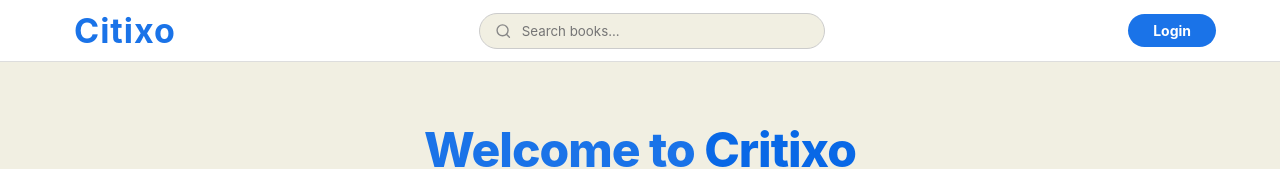
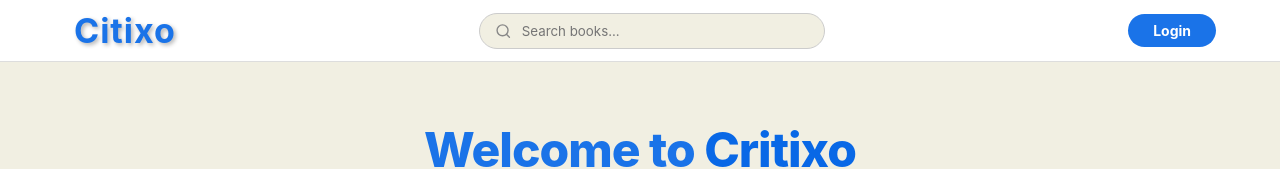
Before and after one commit to mtalhakhansialvi786-collab/Critixo, a React (Vite) app in the folder frontend/: page / in a window 1280 px wide. Shown: the top 169 px of the page. Built offline with nearby package versions, Linux system fonts and the light colour scheme; no server answers.

Commit message:
Update Navbar.jsx

```diff
--- a/frontend/src/components/Navbar.jsx
+++ b/frontend/src/components/Navbar.jsx
@@ -85,8 +85,10 @@ const styles = {
     fontSize: '34px',
     fontWeight: 'bold',
     color: '#1A73E8',
-    letterSpacing: '1px'
-  },
+    letterSpacing: '1px',
+
+    textShadow: '2px 2px 4px rgba(0, 0, 0, 0.3)'
+},
   searchBar: {
     display: 'flex',
     alignItems: 'center',
```
